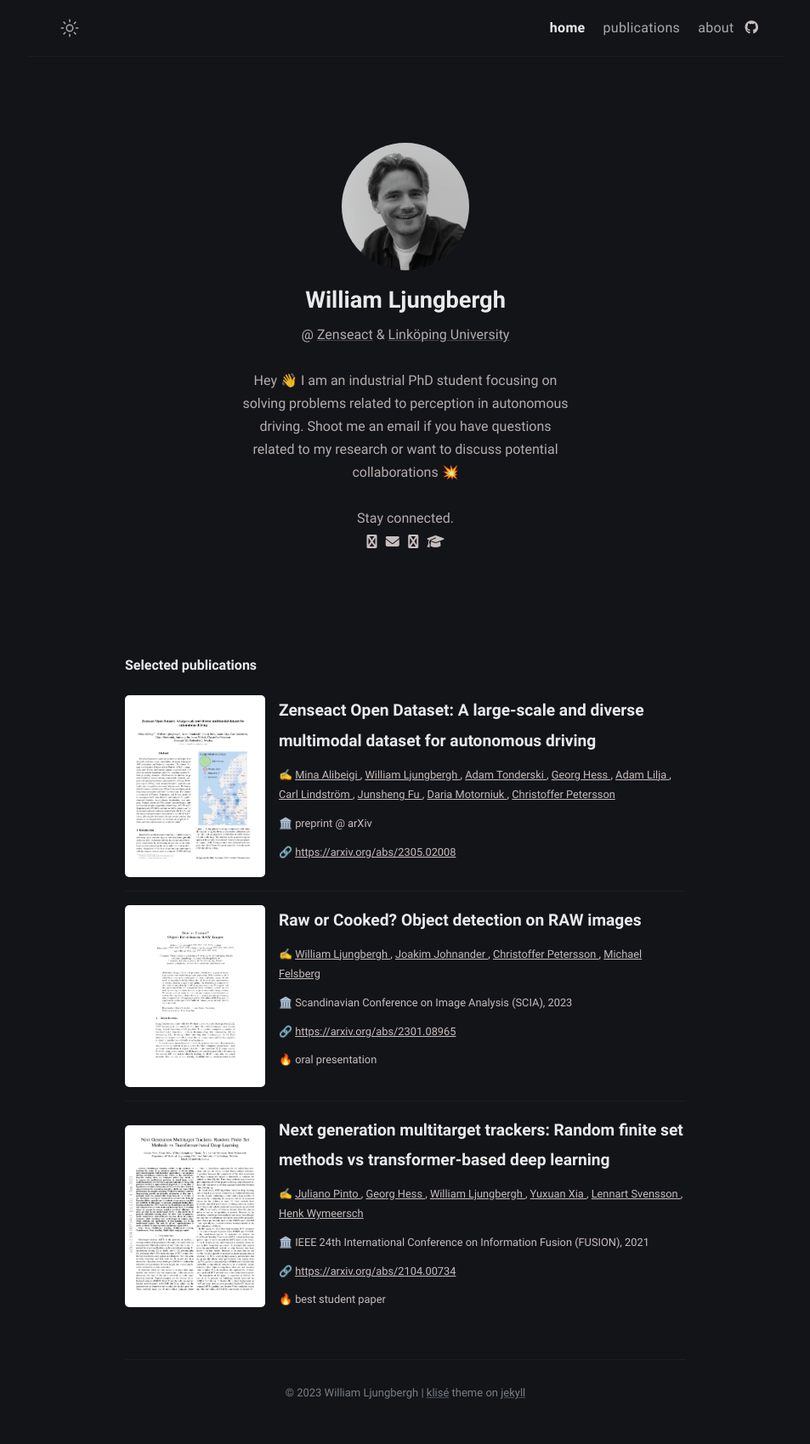
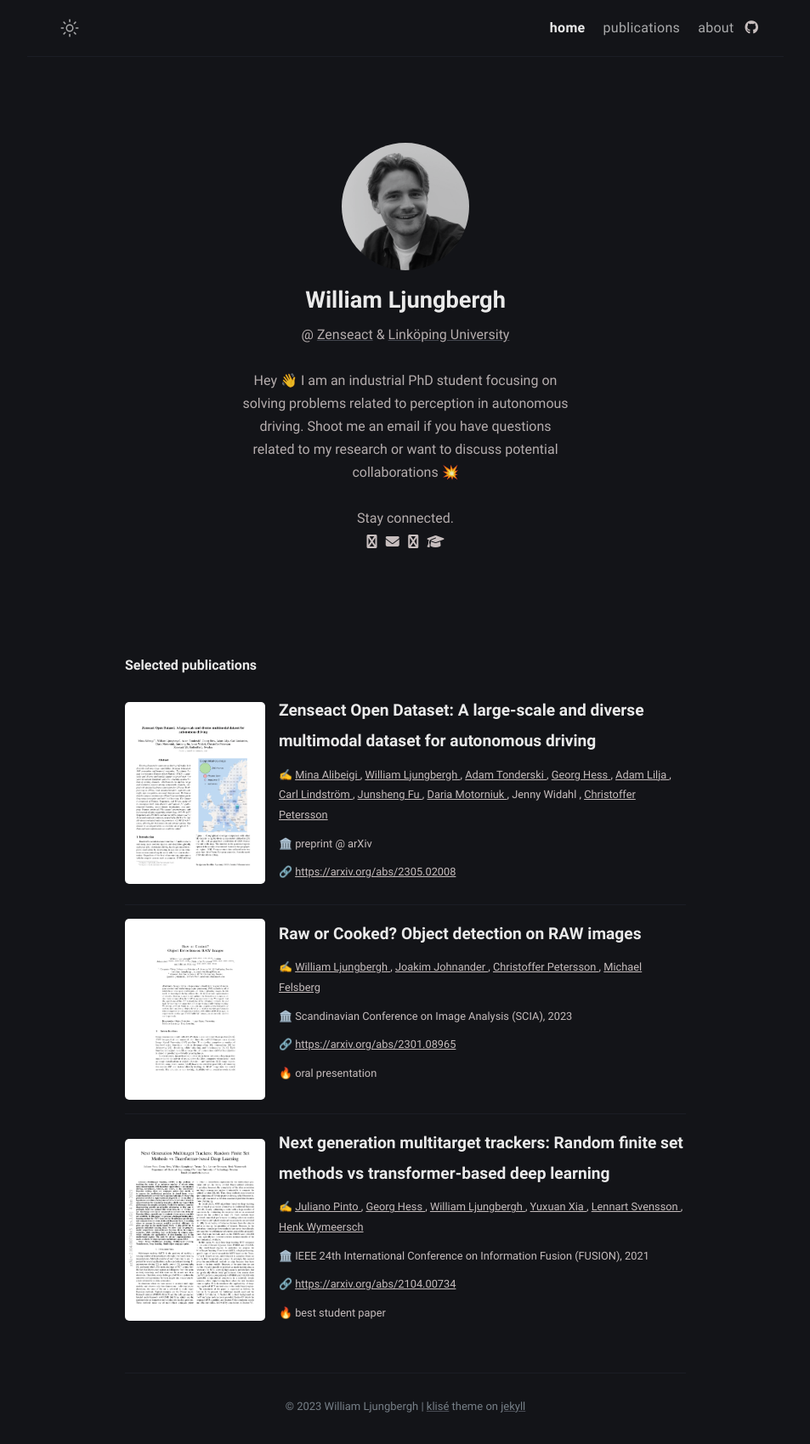
Before and after one commit to wljungbergh/wljungbergh.github.io, a Jekyll site: the page built from index.md, in a window 1280 px wide. Shown: the whole page at 85% size, without its empty margins (163-1116 px from the left). Built offline with Jekyll 4.4.1, drawn with Linux system fonts in a browser that asks for light colours.

Commit message:
Update zod

```diff
--- a/_publications/zod/2023-03-26-zenseact-open-dataset.md
+++ b/_publications/zod/2023-03-26-zenseact-open-dataset.md
@@ -38,6 +38,9 @@ authors:
     name: Daria Motorniuk
     org: Zenseact
     scholar: RT0Mw8wAAAAJ
+  - jenny:
+    name: Jenny Widahl
+    org: Zenseact
   - christoffer:
     name: Christoffer Petersson
     org: Zenseact, Chalmers University of Technolgy
```
